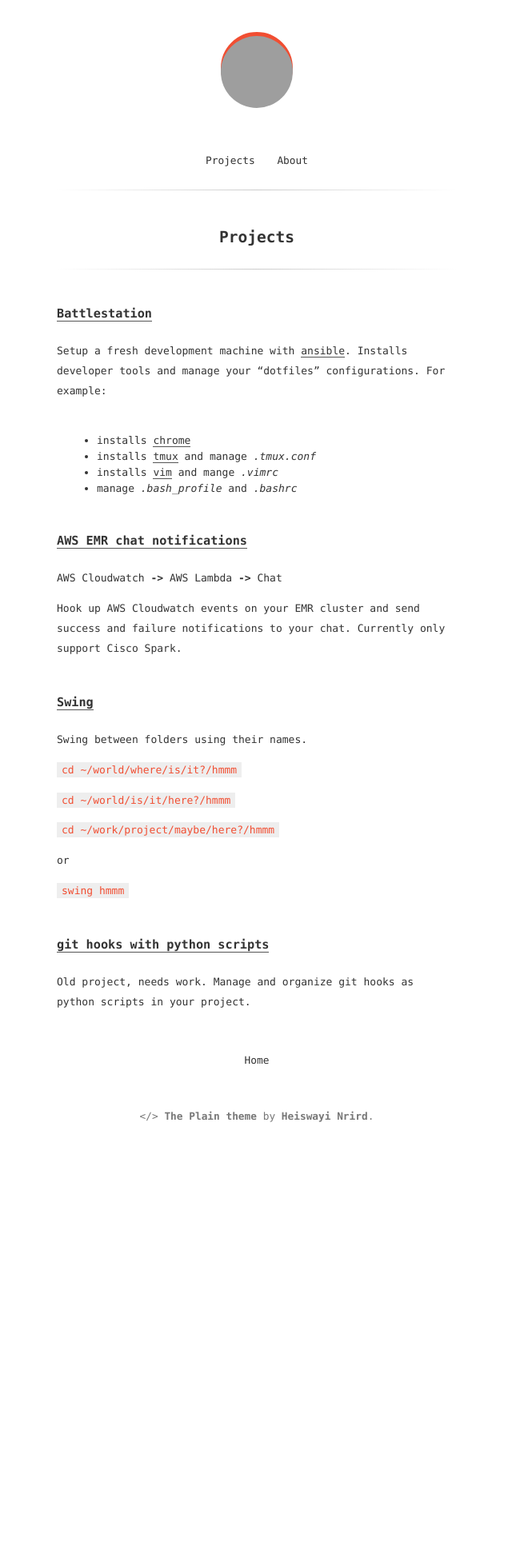
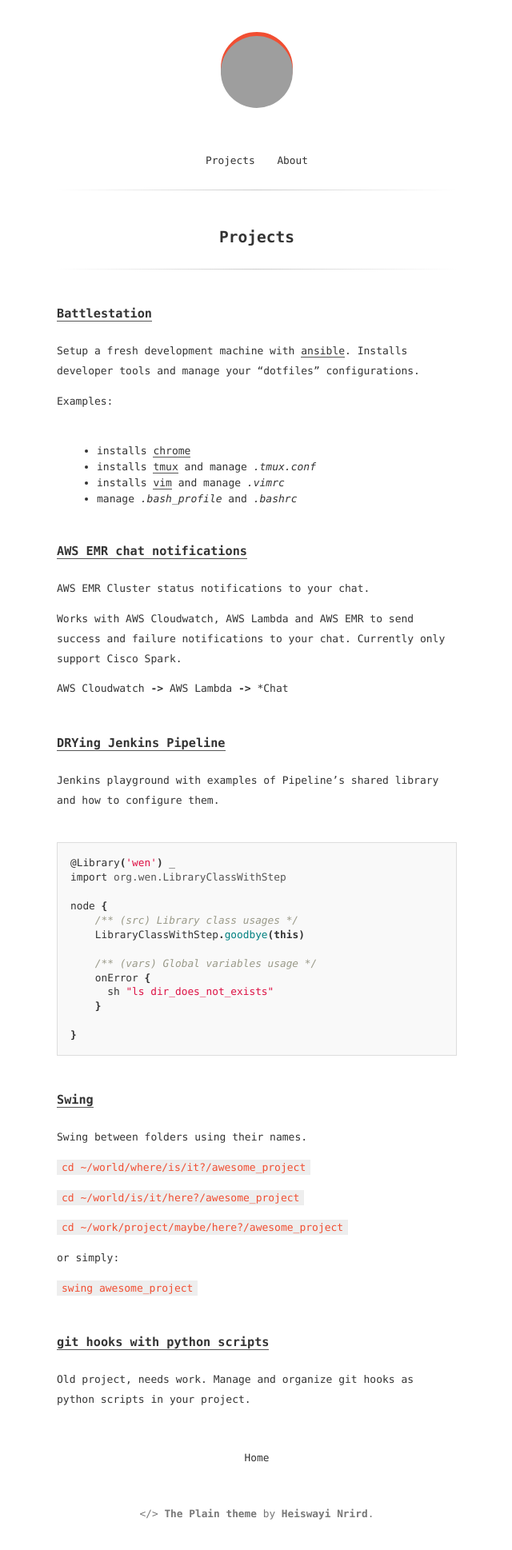
Before and after one commit to wenn/wenn.me, a Jekyll site: the page built from projects.md, in a window 1280 px wide. Shown: the whole page at 80% size, without its empty margins (319-959 px from the left). Built offline with Jekyll 4.4.1, drawn with Linux system fonts in a browser that asks for light colours; before the commit the page ends 1441 px from its top, so only the background shows below that; grey boxes are pictures that could not be loaded.

Commit message:
add dry-pipeline to project and clean up some content

````diff
--- a/projects.md
+++ b/projects.md
@@ -6,33 +6,53 @@ title: Projects
 ### [Battlestation][battlestation]
 Setup a fresh development machine with [ansible].
 Installs developer tools and manage your "dotfiles" configurations.
-For example:
 
+Examples:
 - installs [chrome]
 - installs [tmux] and manage _.tmux.conf_
-- installs [vim] and mange _.vimrc_
-- manage _.bash\_profile_ and _.bashrc_
+- installs [vim] and manage _.vimrc_
+- manage *.bash_profile* and _.bashrc_
 
 
 ### [AWS EMR chat notifications][aws-emr-alert]
-AWS Cloudwatch **->** AWS Lambda **->** Chat
+AWS EMR Cluster status notifications to your chat.
 
-Hook up AWS Cloudwatch events on your EMR cluster and send success and
+Works with AWS Cloudwatch, AWS Lambda and AWS EMR to send success and
 failure notifications to your chat. Currently only support Cisco Spark.
 
+AWS Cloudwatch **->** AWS Lambda **->** \*Chat
+
+### [DRYing Jenkins Pipeline][dry-pipeline]
+Jenkins playground with examples of Pipeline's shared library and how to configure them.
+
+```groovy
+@Library('wen') _
+import org.wen.LibraryClassWithStep
+
+node {
+    /** (src) Library class usages */
+    LibraryClassWithStep.goodbye(this)
+
+    /** (vars) Global variables usage */
+    onError {
+      sh "ls dir_does_not_exists"
+    }
+
+}
+```
 
 ### [Swing][swing]
 Swing between folders using their names.
 
-`cd ~/world/where/is/it?/hmmm`
+`cd ~/world/where/is/it?/awesome_project`
 
-`cd ~/world/is/it/here?/hmmm`
+`cd ~/world/is/it/here?/awesome_project`
 
-`cd ~/work/project/maybe/here?/hmmm`
+`cd ~/work/project/maybe/here?/awesome_project`
 
-or
+or simply:
 
-`swing hmmm`
+`swing awesome_project`
 
 ### [git hooks with python scripts][py-git-hooks]
 Old project, needs work. Manage and organize git hooks as python scripts in your project.
@@ -42,6 +62,7 @@ Old project, needs work. Manage and organize git hooks as python scripts in your
 [aws-emr-alert]: https://github.com/wenn/aws-emr-alert
 [swing]: https://github.com/wenn/swing
 [battlestation]: https://github.com/wenn/battlestation
+[dry-pipeline]: https://github.com/wenn/dry-pipeline
 
 [ansible]: https://www.ansible.com/
 [tmux]: https://github.com/tmux/tmux/wiki
````
